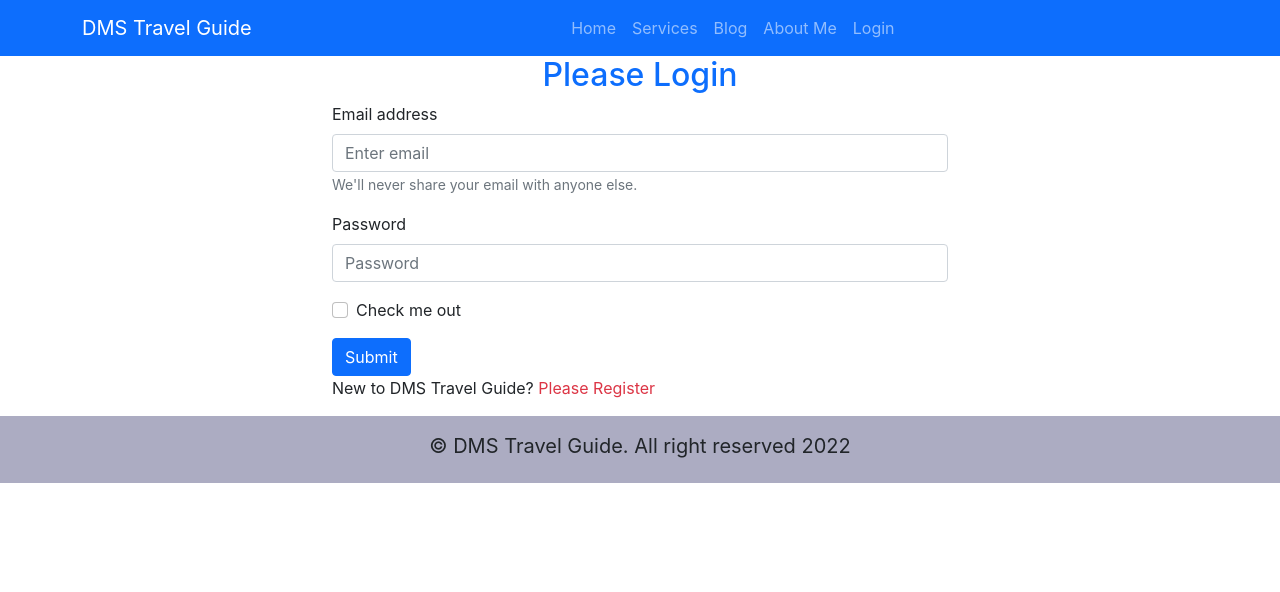
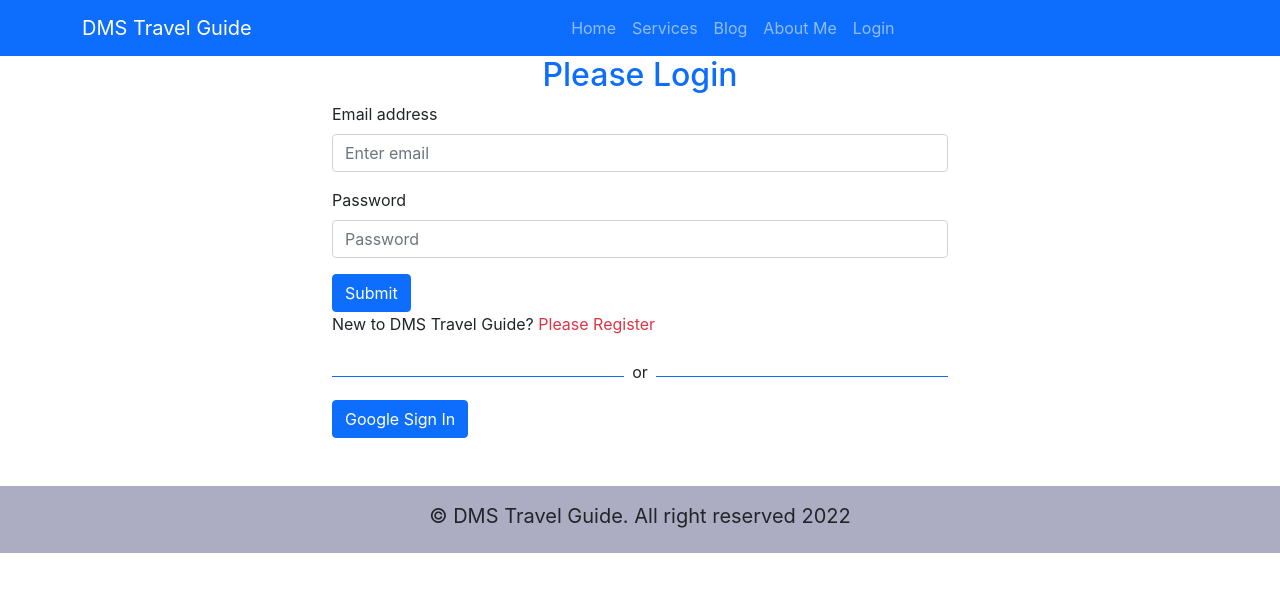
Before and after one commit to dmshikder/dms-travel-guide, a React (Create React App) app: page /login in a window 1280 px wide. Shown: the top 592 px of the page. Built offline with nearby package versions, Linux system fonts and the light colour scheme.

Commit message:
login & register implemented

```diff
--- a/src/Pages/Login/Login.js
+++ b/src/Pages/Login/Login.js
@@ -1,43 +1,71 @@
-import { useRef } from 'react';
-import { Button, Form } from 'react-bootstrap';
-import { Link } from 'react-router-dom';
+import { useRef } from "react";
+import { Button, Form } from "react-bootstrap";
+import { useSignInWithEmailAndPassword } from "react-firebase-hooks/auth";
+import { Link, useNavigate } from "react-router-dom";
+import auth from "../../firebase.init";
+import SocialLogin from "./SocialLogin/SocialLogin";
 
 const Login = () => {
-    const emailRef = useRef('');
-    const passwordRef = useRef('');
+  const emailRef = useRef("");
+  const passwordRef = useRef("");
+  const navigate = useNavigate();
 
-    const handleSubmit = event =>{
-        event.preventDefault();
-        const email=  emailRef.current.value;
-        const password = passwordRef.current.value;
-        console.log(email, password)
+  const [signInWithEmailAndPassword, user, loading, error] =
+    useSignInWithEmailAndPassword(auth);
 
+  if (user) {
+    navigate("/home");
   }
 
+  const handleSubmit = (event) => {
+    event.preventDefault();
+    const email = emailRef.current.value;
+    const password = passwordRef.current.value;
+    signInWithEmailAndPassword(email, password);
+  };
+  const navigateRegister = (event) => {
+    navigate("/register");
+  };
+
   return (
-        <div className='container w-50 mx-auto'>
-            <h2 className='text-primary text-center'>Please Login</h2>
+    <div className="container w-50 mx-auto">
+      <h2 className="text-primary text-center">Please Login</h2>
       <Form onSubmit={handleSubmit}>
         <Form.Group className="mb-3" controlId="formBasicEmail">
           <Form.Label>Email address</Form.Label>
-    <Form.Control ref={emailRef}  type="email" placeholder="Enter email" required />
-    <Form.Text className="text-muted">
-      We'll never share your email with anyone else.
-    </Form.Text>
+          <Form.Control
+            ref={emailRef}
+            type="email"
+            placeholder="Enter email"
+            required
+          />
         </Form.Group>
 
         <Form.Group className="mb-3" controlId="formBasicPassword">
           <Form.Label>Password</Form.Label>
-    <Form.Control ref={passwordRef} type="password" placeholder="Password" required />
+          <Form.Control
+            ref={passwordRef}
+            type="password"
+            placeholder="Password"
+            required
+          />
         </Form.Group>
-  <Form.Group className="mb-3" controlId="formBasicCheckbox">
-    <Form.Check type="checkbox" label="Check me out" />
-  </Form.Group>
+
         <Button variant="primary" type="submit">
           Submit
         </Button>
       </Form>
-<p>New to DMS Travel Guide? <Link to='/register' className='text-danger text-decoration-none ' >Please Register</Link></p>
+      <p>
+        New to DMS Travel Guide?{" "}
+        <Link
+          to="/register"
+          className="text-danger text-decoration-none "
+          onClick={navigateRegister}
+        >
+          Please Register
+        </Link>
+      </p>
+      <SocialLogin></SocialLogin>
     </div>
   );
 };
--- /dev/null
+++ b/src/Pages/Login/SocialLogin/SocialLogin.js
@@ -0,0 +1,35 @@
+import { useSignInWithGoogle } from "react-firebase-hooks/auth";
+import { useNavigate } from 'react-router-dom';
+import auth from '../../../firebase.init';
+
+
+const SocialLogin = () => {
+    const [signInWithGoogle, user, loading, error] = useSignInWithGoogle(auth);
+    const navigate =useNavigate();
+let errorElement;
+    if (error) {
+
+         errorElement =
+            <p className="text-danger">Error: {error.message}</p>
+       ;
+      }
+
+      if(user){
+        navigate('/home')
+      }
+    return (
+        <div>
+            <div className="d-flex align-items-center">
+                <div style={{height:'1px'}} className="bg-primary w-50"></div>
+                <p className="mt-2 px-2">or</p>
+                <div style={{height:'1px'}} className="bg-primary w-50"></div>
+            </div>
+            {errorElement}
+            <div>
+                <button onClick={() =>signInWithGoogle()} className="btn btn-primary mb-5 ">Google Sign In</button>
+            </div>
+        </div>
+    );
+};
+
+export default SocialLogin;
--- a/src/Pages/Register/Register.js
+++ b/src/Pages/Register/Register.js
@@ -1,20 +1,47 @@
-import { Link } from 'react-router-dom';
+import { useCreateUserWithEmailAndPassword } from 'react-firebase-hooks/auth';
+import { Link, useNavigate } from 'react-router-dom';
+import auth from '../../firebase.init';
+
 import './Register.css';
 const Register = () => {
+    const [
+        createUserWithEmailAndPassword,
+        user,
+        loading,
+        error,
+      ] = useCreateUserWithEmailAndPassword(auth);
+
+    const navigate =useNavigate();
+    const navigateLogin = () =>{
+        navigate('/login');
+    }
+    if(user){
+        navigate('/home')
+    }
+
 
     const handleRegister = event =>{
         event.preventDefault();
+
+        const name = event.target.name.value;
+        const email = event.target.email.value;
+        const password = event.target.password.value;
+
+        createUserWithEmailAndPassword(email, password);
+        console.log(createUserWithEmailAndPassword)
+
+console.log(password,name)
     }
     return (
         <div className="register-form">
             <h2 className='register-title'>Please register</h2>
-            <form onSubmit={handleRegister }>
+            <form onSubmit={handleRegister}>
                 <input type="text" name="name" id=""  placeholder="Your name" required/>
                 <input type="email" name="email" id=""  placeholder="Your email" required/>
-                <input type="password" name="password" id=""  placeholder="Your  password" required/>
+           <input type="password" name="password" id="" />
                 <input type="submit" value="Register" />
             </form>
-            <p>Already have an account? <Link to='/login' className='text-danger text-decoration-none ' >Please Login</Link></p>
+            <p>Already have an account? <Link to='/login' className='text-danger text-decoration-none '  onClick={navigateLogin}>Please Login</Link></p>
         </div>
     );
 };
--- a/src/firebase.init.js
+++ b/src/firebase.init.js
@@ -1,20 +1,22 @@
 // Import the functions you need from the SDKs you need
-import { getAuth, initializeApp } from "firebase/app";
+import { initializeApp } from "firebase/app";
+import { getAuth } from "firebase/auth";
 // TODO: Add SDKs for Firebase products that you want to use
 // https://firebase.google.com/docs/web/setup#available-libraries
 
 // Your web app's Firebase configuration
 const firebaseConfig = {
-  apiKey: process.env.REACT_APP_apiKey,
-  authDomain: process.env.REACT_APP_authDomain,
-  projectId: process.env.REACT_APP_projectId,
-  storageBucket: process.env.REACT_APP_storageBucket,
-  messagingSenderId: process.env.REACT_APP_messagingSenderId,
-  appId: process.env.REACT_APP_appId,
+  apiKey: "AIzaSyD3m51Kg-YzyU-Lt7bVg2FbmXOKS4zmS-M",
+  authDomain: "dms-travel-guide.firebaseapp.com",
+  projectId: "dms-travel-guide",
+  storageBucket: "dms-travel-guide.appspot.com",
+  messagingSenderId: "595728558919",
+  appId: "1:595728558919:web:b67b291f40965ea03dfa62"
 };
 
 // Initialize Firebase
 const app = initializeApp(firebaseConfig);
+
 const auth = getAuth(app);
 
 export default auth;
```
Lines whose indentation alone changed are shown as unchanged.
